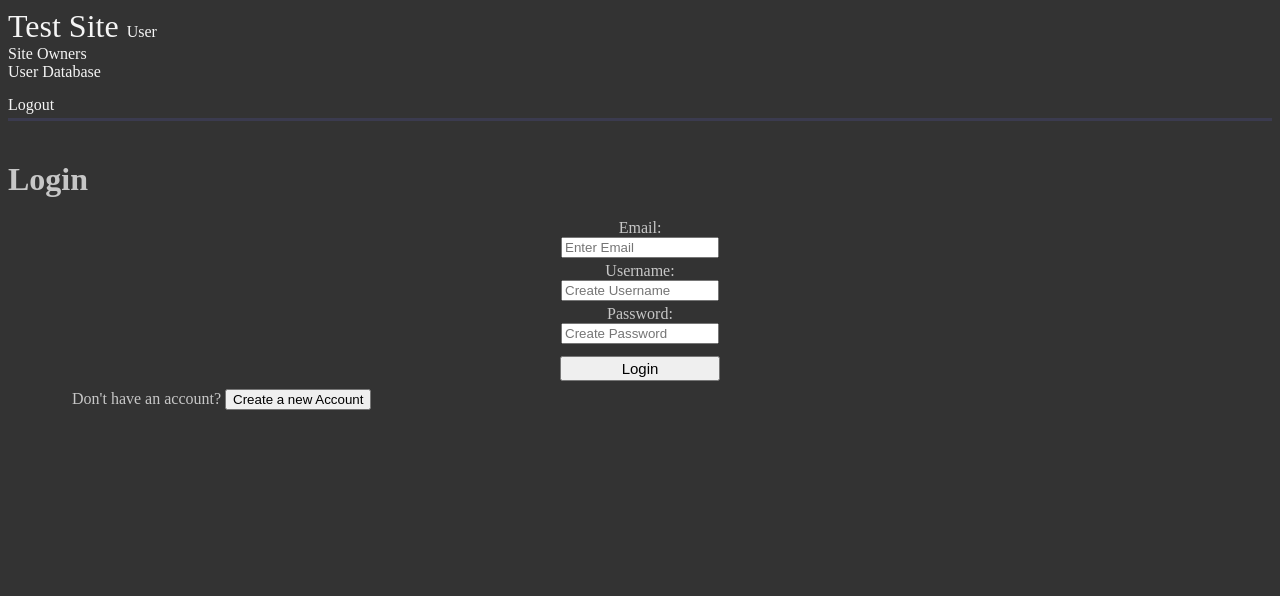
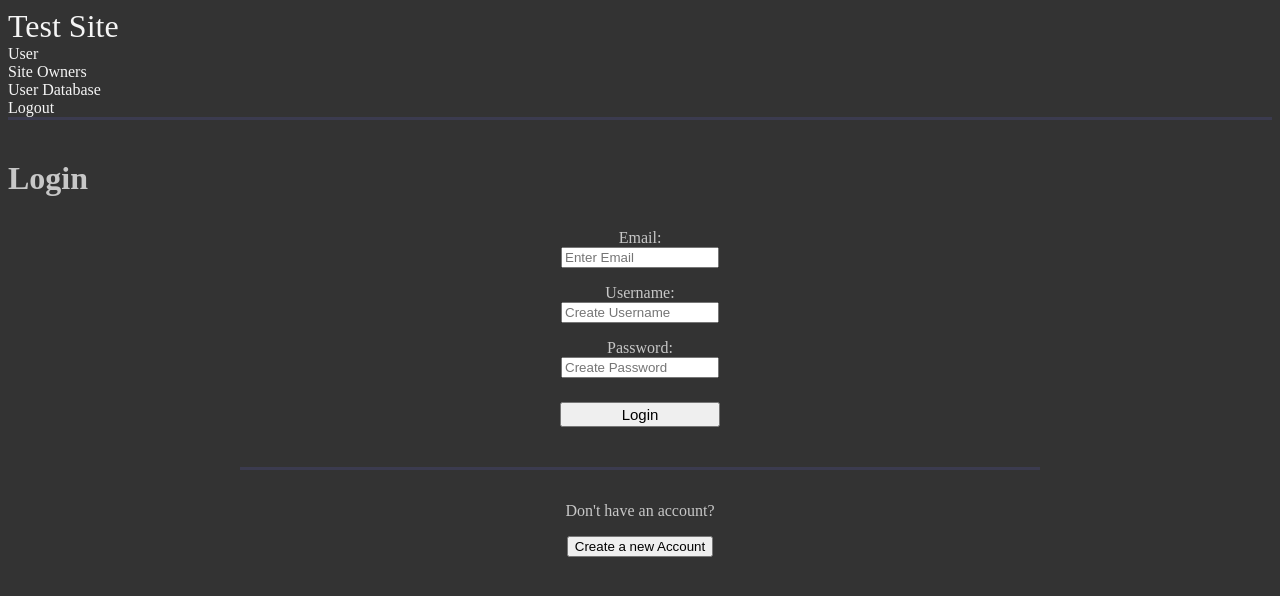
Before and after one commit to jacneeley/flask-repos, a Flask app: template simple-html-template/templates/login.html in a window 1280 px wide. Shown: the top 596 px of the page. Run offline with Flask 3, Linux system fonts and the light colour scheme; the template is opened without the code that fills it, so the values that code supplies are empty.

Commit message:
misc changes

```diff
--- a/simple-html-template/static/styles/styles.css
+++ b/simple-html-template/static/styles/styles.css
@@ -26,6 +26,11 @@
     text-align: center;
 }
 
+label{
+    display: block;
+    margin-bottom: 1rem;
+}
+
 input{
     margin: auto;
     display: block;
@@ -43,11 +48,9 @@
 }
 
 .nav-items{
-    display: inline;
     list-style-type: none;
     margin: 0;
     padding: 0;
-    overflow: hidden;
     font-size: medium;
 }
 
@@ -67,15 +70,24 @@
     margin: 0 auto;
 }
 
-.form-parent{
+.div-parent{
     max-width: 800px;
     max-height: 400px;
     margin: 0 auto;
-    border: 3px solid #3b3b4f;
+    border-bottom: 3px solid #3b3b4f;
 }
 
-.form-child p{
+.div-child{
+    margin: 2rem auto;
+    text-align: center;
+}
+
+.div-child p{
     margin-right: 7.25rem;
+}
+
+.borderless{
+    border-bottom: 0;
 }
 
 .btn-submit{
```
